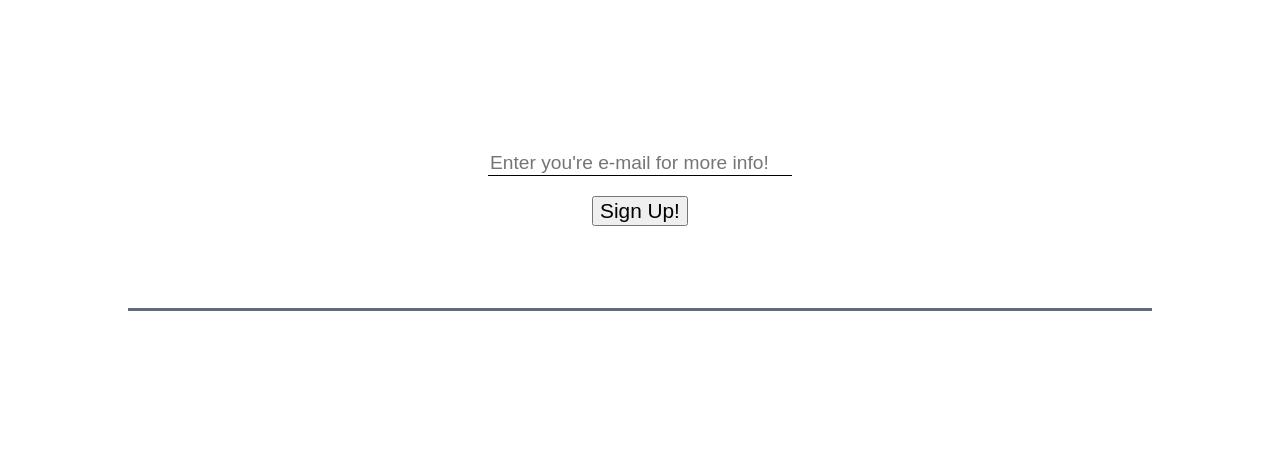
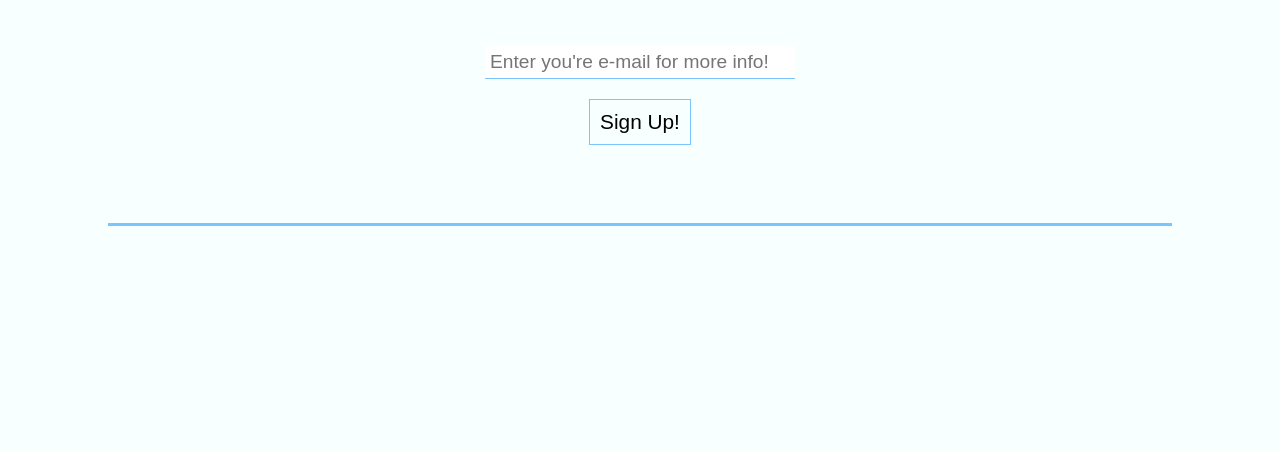
Before and after one commit to krames12/daily-ui, a plain HTML site: page 003/index.html in a window 1280 px wide. Shown: the part 348-800 px from the top of the page. Drawn offline with nearby package versions, Linux system fonts and the light colour scheme.

Commit message:
fixed spacing and added lighter blue color palette

```diff
--- a/003/style.css
+++ b/003/style.css
@@ -1,14 +1,17 @@
 body {
   font-family: 'Roboto', sans-serif;
+  background-color: #F7FFFF;
+  color: #0B0664;
 }
 
 main {
-  position: relative;
-  border-bottom: 3px solid #626782;
+  border-top: 3px solid #79C6FE;
+  border-bottom: 3px solid #79C6FE;;
   max-width: 1024px;
   width: 80%;
   height: 400px;
-  margin: 20% auto 0 auto;
+  margin: 10% auto 0 auto;
+  padding: 20px;
 }
 
 h1 {
@@ -22,12 +25,12 @@ h4 {
 
 .text-intro {
   width: 70%;
-  margin: 10% auto;
+  margin: 5% auto;
   text-align: center;
 }
 
 .more-info {
-  margin: 15% auto;
+  margin: 10% auto;
 }
 
 input {
@@ -37,12 +40,26 @@ input {
 
 #email {
   border: none;
-  border-bottom: 1px solid black;
+  border-bottom: 1px solid #79C6FE;
   width: 300px;
   font-size: 1.2em;
+  padding: 5px;
 }
 
 #sign-up {
   margin-top: 20px;
   font-size: 1.3em;
+  background-color: #F7FFFF;
+  padding: 10px;
+  border: 1px solid #79C6FE;
+  transition: all 0.1s ease-in-out;
 }
+
+#sign-up:hover {
+  color: white;
+  background-color: #79C6FE;
+}
+
+#sign-up:active {
+  background-color: #60A2D1;
+}
```
